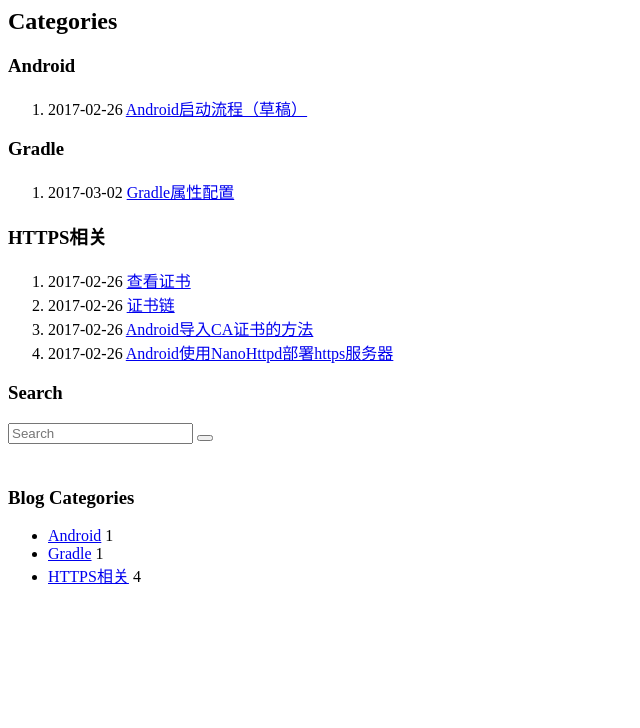
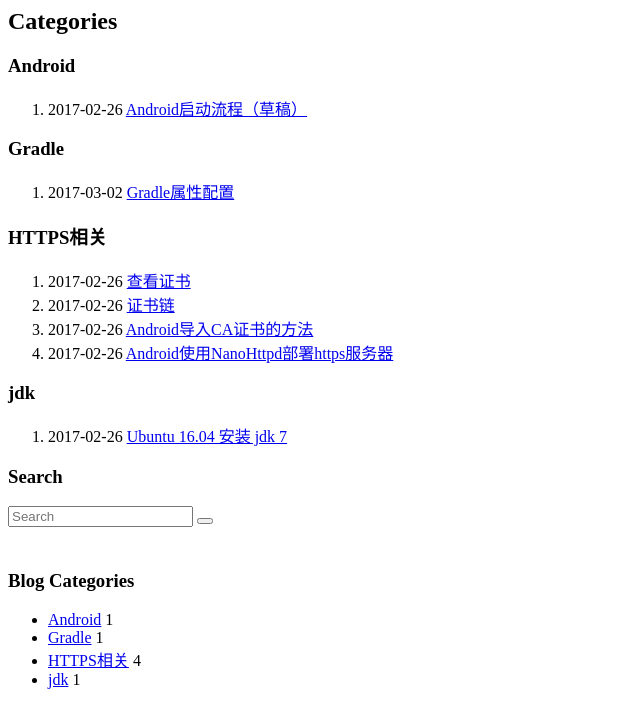
Before and after one commit to ichenshun/ichenshun.github.io, a Jekyll site: the page built from pages/categories.md, in a window 1280 px wide. Shown: the top 728 px of the page, without its empty margins (0-640 px from the left). Built offline with Jekyll 4.4.1, drawn with Linux system fonts in a browser that asks for light colours.

Commit message:
Add install jdk7

````diff
--- a/_posts/2017-02-26-install-jdk7.md
+++ b/_posts/2017-02-26-install-jdk7.md
@@ -1,3 +1,9 @@
+---
+layout: post
+title: Ubuntu 16.04 安装 jdk 7
+categories: [jdk]
+---
+
 Ubuntu 16.04 安装 jdk 7
 
 ```shell
````
